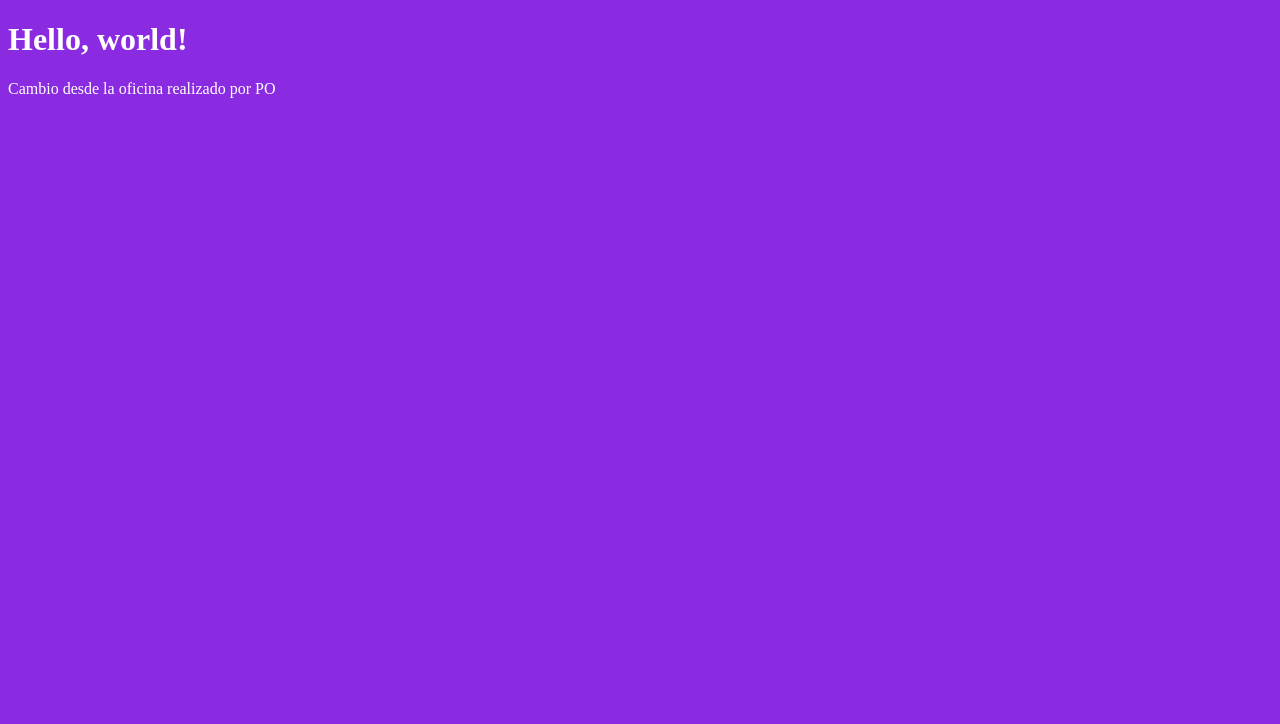
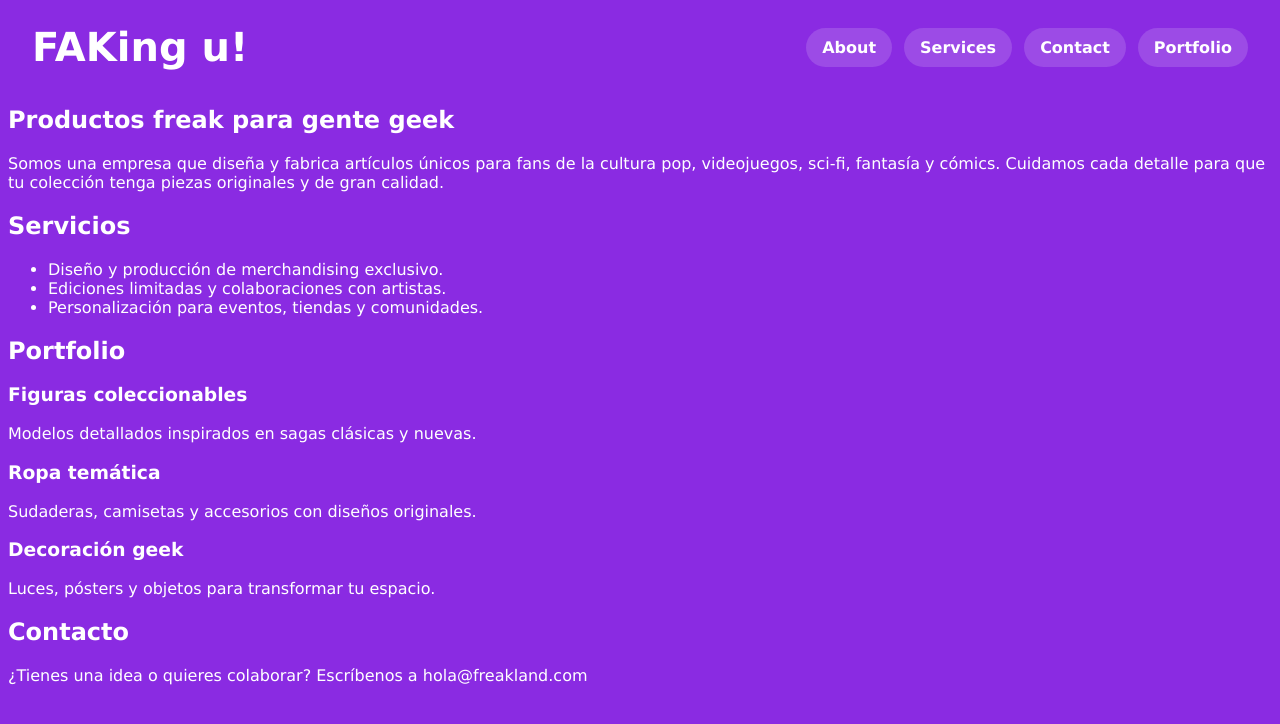
Before and after one commit to mihifidem/mi_web, a plain HTML site: page index.html in a window 1280 px wide. Drawn offline with Linux system fonts and the light colour scheme.

Commit message:
feat: main y navbar

```diff
--- a/index.html
+++ b/index.html
@@ -7,8 +7,57 @@
     <link rel="stylesheet" href="./style.css">
 </head>
 <body>
-    <h1>Hello, world!</h1>
-    <p>Cambio desde la oficina realizado por PO</p>
+    <nav class="navbar">
+        <a class="navbar__brand" href="#">FAKing u!</a>
+        <ul class="navbar__links">
+            <li><a href="#about">About</a></li>
+            <li><a href="#services">Services</a></li>
+            <li><a href="#contact">Contact</a></li>
+            <li><a href="#portfolio">Portfolio</a></li>
+        </ul>
+    </nav>
+    <main>
+        <section id="about">
+            <h1>Productos freak para gente geek</h1>
+            <p>
+                Somos una empresa que diseña y fabrica artículos únicos para fans de la cultura pop,
+                videojuegos, sci‑fi, fantasía y cómics. Cuidamos cada detalle para que tu colección
+                tenga piezas originales y de gran calidad.
+            </p>
+        </section>
+
+        <section id="services">
+            <h2>Servicios</h2>
+            <ul>
+                <li>Diseño y producción de merchandising exclusivo.</li>
+                <li>Ediciones limitadas y colaboraciones con artistas.</li>
+                <li>Personalización para eventos, tiendas y comunidades.</li>
+            </ul>
+        </section>
+
+        <section id="portfolio">
+            <h2>Portfolio</h2>
+            <div class="cards">
+                <article class="card">
+                    <h3>Figuras coleccionables</h3>
+                    <p>Modelos detallados inspirados en sagas clásicas y nuevas.</p>
+                </article>
+                <article class="card">
+                    <h3>Ropa temática</h3>
+                    <p>Sudaderas, camisetas y accesorios con diseños originales.</p>
+                </article>
+                <article class="card">
+                    <h3>Decoración geek</h3>
+                    <p>Luces, pósters y objetos para transformar tu espacio.</p>
+                </article>
+            </div>
+        </section>
+
+        <section id="contact">
+            <h2>Contacto</h2>
+            <p>¿Tienes una idea o quieres colaborar? Escríbenos a hola@freakland.com</p>
+        </section>
+    </main>
 
 </body>
 </html>
--- a/style.css
+++ b/style.css
@@ -1,4 +1,50 @@
 body{
     background-color: blueviolet;
     color: white;
+    font-family: Verdana, Geneva, Tahoma, sans-serif;
 }
+
+.navbar{
+    display: flex;
+    align-items: center;
+    justify-content: space-between;
+    gap: 16px;
+    padding: 16px 24px;
+}
+
+.navbar__brand{
+    font-weight: 700;
+    color: white;
+    text-decoration: none;
+    font-size: 40px;
+}
+
+.navbar__links{
+    list-style: none;
+    display: flex;
+    gap: 12px;
+    margin: 0;
+    padding: 0;
+}
+
+.navbar__links a{
+    display: inline-block;
+    padding: 10px 16px;
+    border-radius: 999px;
+    background: rgba(255, 255, 255, 0.15);
+    color: white;
+    text-decoration: none;
+    font-weight: 600;
+    transition: transform 0.15s ease, background 0.15s ease, box-shadow 0.15s ease;
+}
+
+.navbar__links a:hover{
+    background: rgba(255, 255, 255, 0.28);
+    transform: translateY(-1px);
+    box-shadow: 0 6px 16px rgba(0, 0, 0, 0.2);
+}
+
+.navbar__links a:active{
+    transform: translateY(0);
+    box-shadow: none;
+}
```
